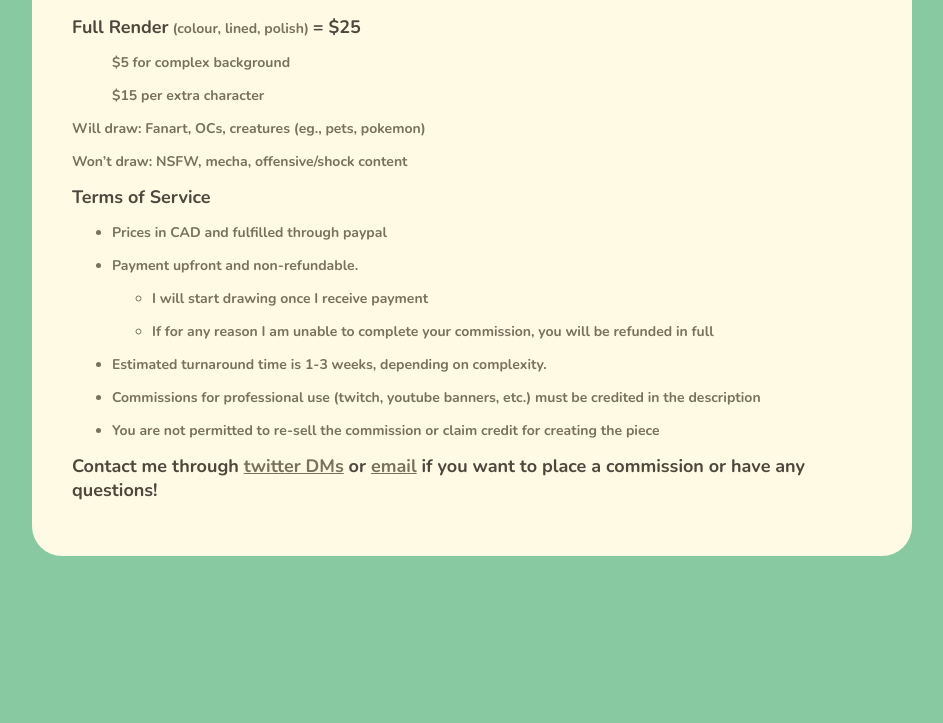
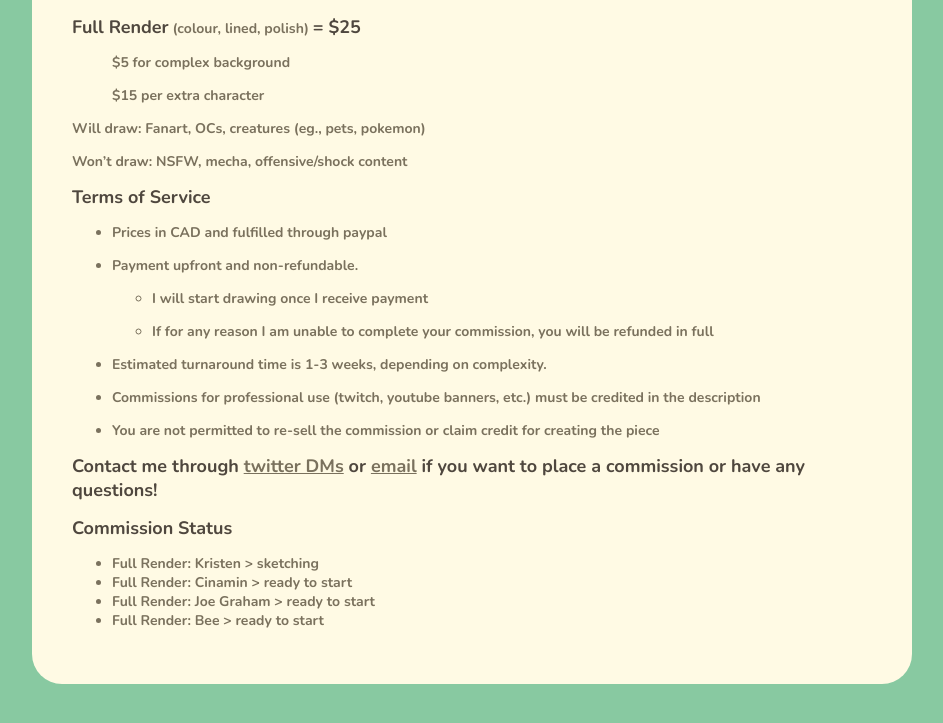
Before and after one commit to antheakwong/antheakwong.github.io, a Jekyll site: the page built from commissions/index.md, in a window 1280 px wide and 1302 px high. Shown: the part 538-1261 px from the top of the window, without its empty margins (168-1111 px from the left). Built offline with Jekyll 4.4.1, drawn with Linux system fonts in a browser that asks for light colours; nearby versions of some CDN libraries.

Commit message:
added commission status section

```diff
--- a/commissions/index.md
+++ b/commissions/index.md
@@ -38,3 +38,9 @@ Won’t draw: NSFW, mecha, offensive/shock content
 - You are not permitted to re-sell the commission or claim credit for creating the piece
 
 **Contact me through [twitter DMs](https://twitter.com/aysrin) or [email](mailto:hello@antheakwong.com) if you want to place a commission or have any questions!**
+
+**Commission Status**
+- Full Render: Kristen > sketching
+- Full Render: Cinamin > ready to start
+- Full Render: Joe Graham > ready to start
+- Full Render: Bee > ready to start
```
